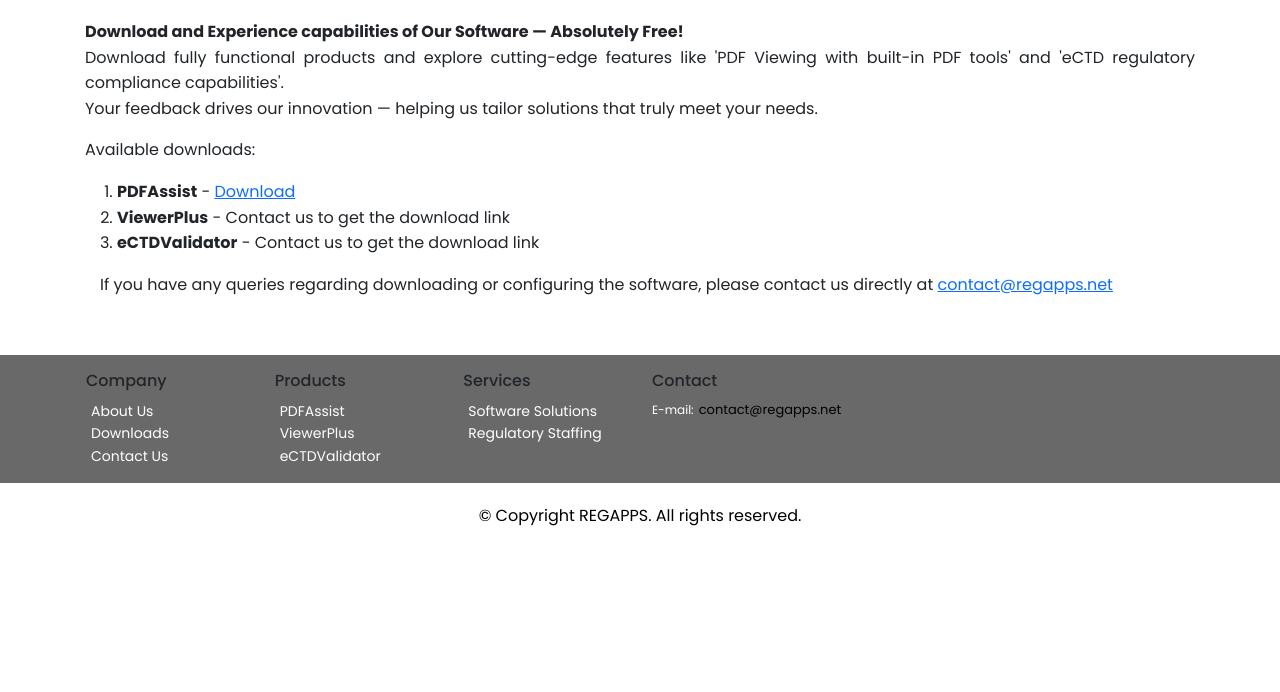
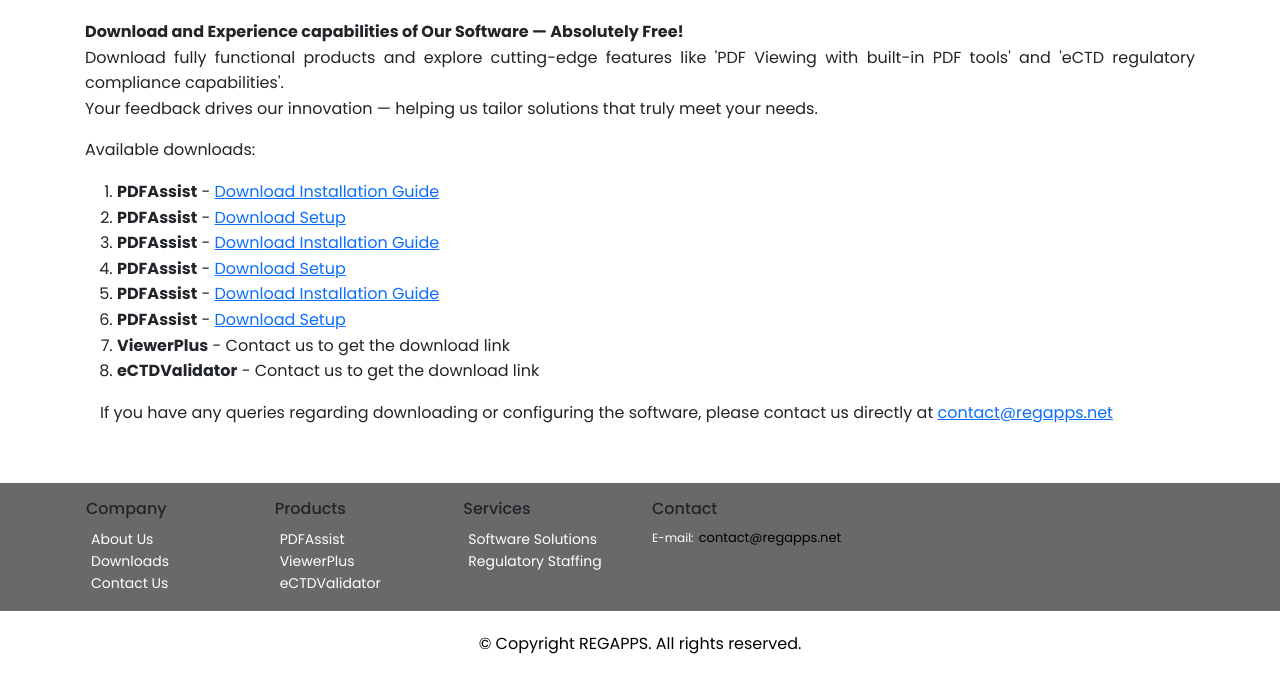
Before and after one commit to REGAPPSInfo/TestRepo, a plain HTML site: page downloads.html in a window 1280 px wide. Shown: the part 173-865 px from the top of the page. Before the commit the page ends 800 px from the top, so only its background shows below. Drawn offline with nearby package versions, Linux system fonts and the light colour scheme.

Commit message:
added downloads
added downloads

```diff
--- a/downloads.html
+++ b/downloads.html
@@ -83,9 +83,17 @@
             </p>
             <p>Available downloads:</p>
             <ol>
-                <li><strong>PDFAssist</strong> - <a href="downloads/PDFAssist.zip">Download</a></li>
-                <li><strong>ViewerPlus</strong> - <a >Contact us to get the download link</a></li>
-                <li><strong>eCTDValidator</strong> - <a>Contact us to get the download link</a></li>
+              <li><strong>PDFAssist</strong> - <a href="https://gkzstorage1.z30.web.core.windows.net/PDFAssist-InstallationGuide.pdf">Download Installation Guide</a></li>
+              <li><strong>PDFAssist</strong> - <a href="https://gkzstorage1.z30.web.core.windows.net/PDFAssist-Setup.exe">Download Setup</a></li>
+
+              <li><strong>PDFAssist</strong> - <a href="downloads/PDFAssist-InstallationGuide.pdf">Download Installation Guide</a></li>
+              <li><strong>PDFAssist</strong> - <a href="downloads/PDFAssist-Setup.exe">Download Setup</a></li>
+
+              <li><strong>PDFAssist</strong> - <a href="https://www.regapps.net/downloads/PDFAssist-InstallationGuide.pdf">Download Installation Guide</a></li>
+              <li><strong>PDFAssist</strong> - <a href="https://www.regapps.net/downloads/PDFAssist-Setup.exe">Download Setup</a></li>
+
+			 <li><strong>ViewerPlus</strong> - <a >Contact us to get the download link</a></li>
+              <li><strong>eCTDValidator</strong> - <a>Contact us to get the download link</a></li>
             </ol>
         </div>
         <div class="container">
```
